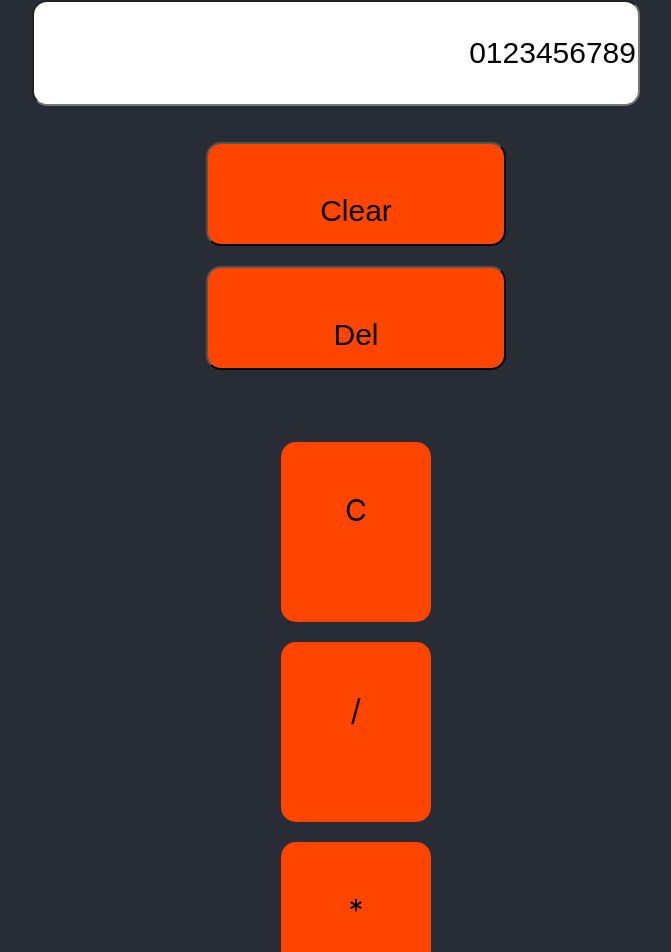
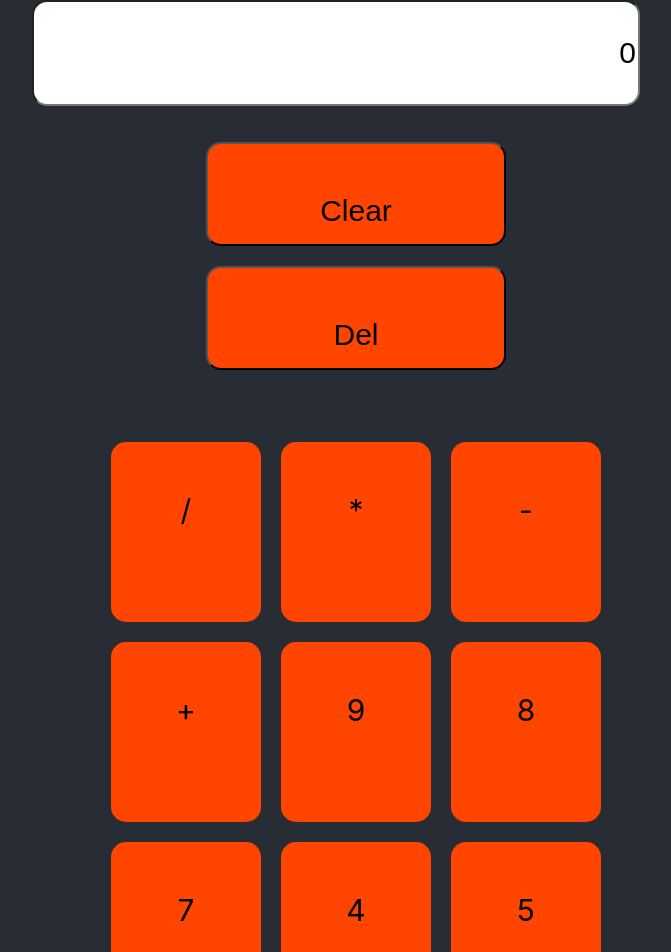
Before and after one commit to Mutheeswari/calculator-react, a React (Create React App) app in the folder calculator-app/: page / in a window 1280 px wide. Shown: the top 952 px of the page, without its empty margins (304-975 px from the left). Built offline with nearby package versions, Linux system fonts and the light colour scheme.

Commit message:
Included context provider function

```diff
--- a/calculator-app/src/App.css
+++ b/calculator-app/src/App.css
@@ -2,7 +2,7 @@
   text-align: center;
 }
 ul.ul-numbers{
-  width:25%;
+  width:40%;
 }
 .set-width {
   width: 600px;
--- a/calculator-app/src/App.js
+++ b/calculator-app/src/App.js
@@ -1,16 +1,22 @@
-import logo from './logo.svg';
+import React,{useState, createContext } from 'react';
 import './App.css';
 import Editbox from './Editbox'
 import Buttonnumbers from './Buttonnumbers'
+export const ButtonContext = createContext();
+
 function App() {
+  // const ButtonsProvider = ({ children})=>{
+    const [digit, setDigit] = useState(0);
   return (
     <div className="App">
       <header className="App-header">
+      <ButtonContext.Provider value={{digit, setDigit}}>
         <Editbox />
         <Buttonnumbers/>
+        </ButtonContext.Provider>
       </header>
     </div>
   );
-}
+  };
 
 export default App;
--- a/calculator-app/src/Buttonnumbers.js
+++ b/calculator-app/src/Buttonnumbers.js
@@ -1,22 +1,46 @@
 import './App.css';
+import { useContext  } from "react";
+import { ButtonContext } from "./App";
+function Buttonnumbers() {
+  const buttoncont = useContext(ButtonContext);
+  const {digit, setDigit}=buttoncont
+  const numbers = ['/','*','-','+',9,8,7,4,5,6,1,2,3,0,'%','.','='];
+  const appendNumber= (number) => {
+    // To
+    if (digit === 0) {
+      setDigit(number.toString())
+    }
+    else{
+      setDigit(digit.toString()+number.toString())
+    }
 
-function Buttonnumbers() {
-  const numbers = ['C','/','*','X',7,8,9,'-',4,5,6,'+',1,2,3,'%',0,'.'];
+  }
+
   const listItems = numbers.map((number, index) =>
-      <li  className="button-numbers" key={number.toString()}>
-          {number}
+      <li  className="button-numbers" key={number.toString()} onClick={()=> appendNumber(number)}>
+           {number}
       </li>
       );
 
+
+
+  // const clearCount=()=>{
+  //   setClearr((clearr)=>'')
+  // }
   return (
     <div className="App">
       <header className="App-header">
+
       <ul className="ul-numbers">
-      <button type="button" className="button-cldel">Clear</button >
+
+      <button type="button" className="button-cldel" onClick={()=>setDigit(0)}>Clear</button >
       <button type="button" className="button-cldel">Del</button >
       </ul>
       <ul className="ul-numbers">{listItems} </ul>
-        {/*
+      {/* <ButtonContext.Provider value={clearr}>
+        {buttons}
+      </ButtonContext.Provider> */}
+         {/*
         <img src={logo} className="App-logo" alt="logo" />
         <p>
           Edit <code>src/App.js</code> and save to reload.
@@ -30,9 +54,10 @@ function Buttonnumbers() {
         Welcome to my new project
         </a>
   */}
+
       </header>
     </div>
   );
-}
+};
 
-export default Buttonnumbers;
+export default Buttonnumbers
--- a/calculator-app/src/Editbox.js
+++ b/calculator-app/src/Editbox.js
@@ -1,10 +1,14 @@
 import './App.css';
-
+import { useContext  } from "react";
+import { ButtonContext } from "./App";
 function Editbox() {
+  const buttoncont = useContext(ButtonContext);
+  const {digit}=buttoncont;
   return (
     <div className="App">
       <header className="App-header">
-      <input type="text" id="edittxt" name="edittxt" class="set-width" value="0123456789" dir="rtl">
+      <input type="text" id="edittxt" name="edittxt" class="set-width" value={digit} dir="rtl">
+
         {/*
         <a
           className="App-link"
```
